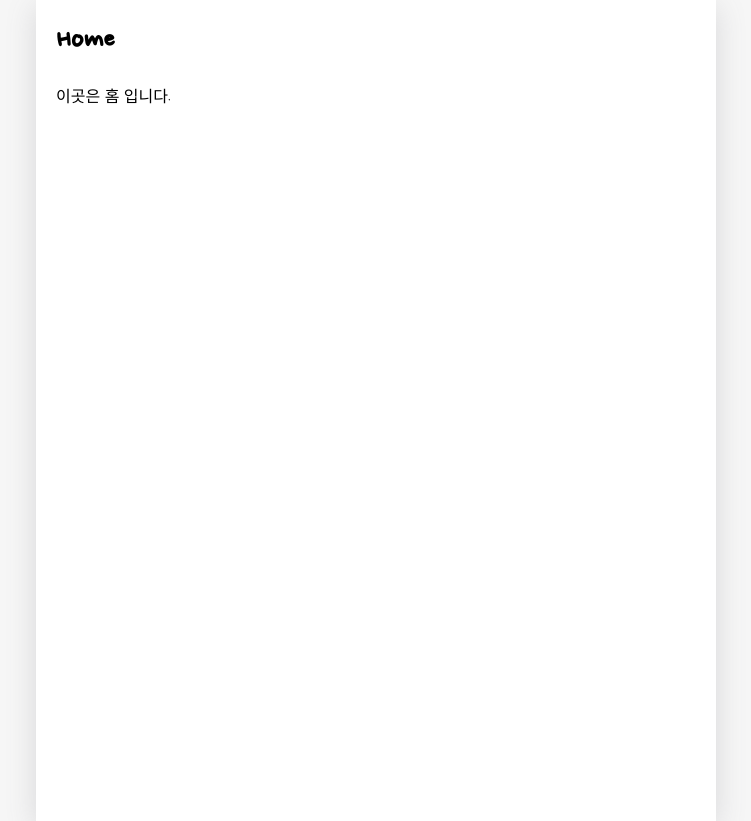
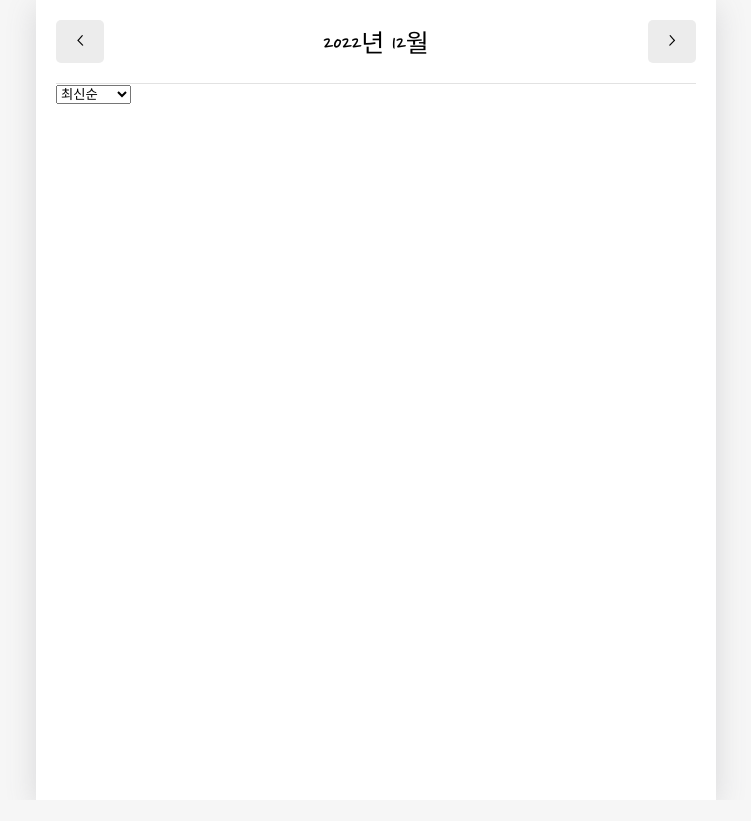
Before and after one commit to yeshforest/emotion-Diary, a React (Create React App) app: page / in a window 1280 px wide. Shown: the whole page, without its empty margins (264-1015 px from the left). After the commit the page ends 800 px from the top, so only its background shows below. Built offline with nearby package versions, Linux system fonts and the light colour scheme; a web font is replaced by a local one.

Commit message:
[feat] dummydata를 이용해 diaryList컴포넌트에 data공급

```diff
--- a/src/App.js
+++ b/src/App.js
@@ -36,8 +36,15 @@
 export const DiaryStateContext = React.createContext();
 export const DiaryDispatchContext = React.createContext();
 
+const dummyData = [
+  { id: 1, emotion: 5, content: "오늘의 일기 1번", date: 1672723829150 },
+  { id: 2, emotion: 4, content: "오늘의 일기 2번", date: 1672723829151 },
+  { id: 3, emotion: 3, content: "오늘의 일기 3번", date: 1672723829152 },
+  { id: 4, emotion: 2, content: "오늘의 일기 4번", date: 1672723829153 },
+  { id: 5, emotion: 1, content: "오늘의 일기 5번", date: 1672723829154 },
+];
 function App() {
-  const [data, dispatch] = useReducer(reducer, []);
+  const [data, dispatch] = useReducer(reducer, dummyData);
   const dataId = useRef(0);
 
   //CREATE
--- /dev/null
+++ b/src/components/DiaryList.js
@@ -0,0 +1,33 @@
+import { useState } from "react";
+
+const sortOptionList = [
+  { value: "latest", name: "최신순" },
+  { value: "oldest", name: "오래된 순" },
+];
+const ControlMenu = ({ value, onChange, optionList }) => {
+  return (
+    <select value={value} onChange={(e) => onChange(e.target.value)}>
+      {sortOptionList.map((it, idx) => (
+        <option key={idx} value={it.value}>
+          {it.name}
+        </option>
+      ))}
+    </select>
+  );
+};
+
+const DiaryList = ({ diaryList }) => {
+  const [sortType, setSortType] = useState("latest");
+  return (
+    <div>
+      <ControlMenu value={sortType} onChange={setSortType} />
+      {diaryList.map((it) => (
+        <div key={it.id}>{it.content}</div>
+      ))}
+    </div>
+  );
+};
+DiaryList.defaultProps = {
+  diaryList: [],
+};
+export default DiaryList;
--- a/src/pages/Home.js
+++ b/src/pages/Home.js
@@ -1,8 +1,58 @@
+import { useState, useContext, useEffect } from "react";
+import { DiaryStateContext } from "../App";
+
+import MyHeader from "./../components/MyHeader";
+import MyButton from "./../components/MyButton";
+import DiaryList from "./../components/DiaryList";
 const Home = () => {
+  const diaryList = useContext(DiaryStateContext);
+
+  const [data, setData] = useState([]);
+  const [curDate, setCurDate] = useState(new Date());
+  const headText = `${curDate.getFullYear()}년 ${curDate.getMonth() + 1}월`;
+
+  // 해당 월의 데이터를 필터링함.
+  useEffect(() => {
+    if (diaryList.length >= 1) {
+      const firstDay = new Date(
+        curDate.getFullYear(),
+        curDate.getMonth(),
+        1 //이번년도 이번 월의 1일
+      ).getTime();
+      const lastDay = new Date(
+        curDate.getFullYear(),
+        curDate.getMonth() + 1,
+        0 //이번년도 다음달의 0일 (오늘 월의 마지막 날짜)
+      ).getTime();
+
+      setData(
+        diaryList.filter((it) => firstDay <= it.date && it.date <= lastDay)
+      );
+    }
+  }, [diaryList, curDate]);
+
+  useEffect(() => {
+    console.log(data);
+  }, [data]);
+  const decreaseMonth = () => {
+    setCurDate(
+      new Date(curDate.getFullYear(), curDate.getMonth() - 1, curDate.getDate())
+    );
+  };
+
+  const increaseMonth = () => {
+    setCurDate(
+      new Date(curDate.getFullYear(), curDate.getMonth() + 1, curDate.getDate())
+    );
+  };
   return (
     <div>
-      <h1>Home</h1>
-      <p>이곳은 홈 입니다.</p>
+      <MyHeader
+        headText={headText}
+        leftChild={<MyButton text={"<"} onClick={decreaseMonth} />}
+        rightChild={<MyButton text={">"} onClick={increaseMonth} />}
+      />
+      <DiaryList diaryList={data} />
     </div>
   );
 };
```
